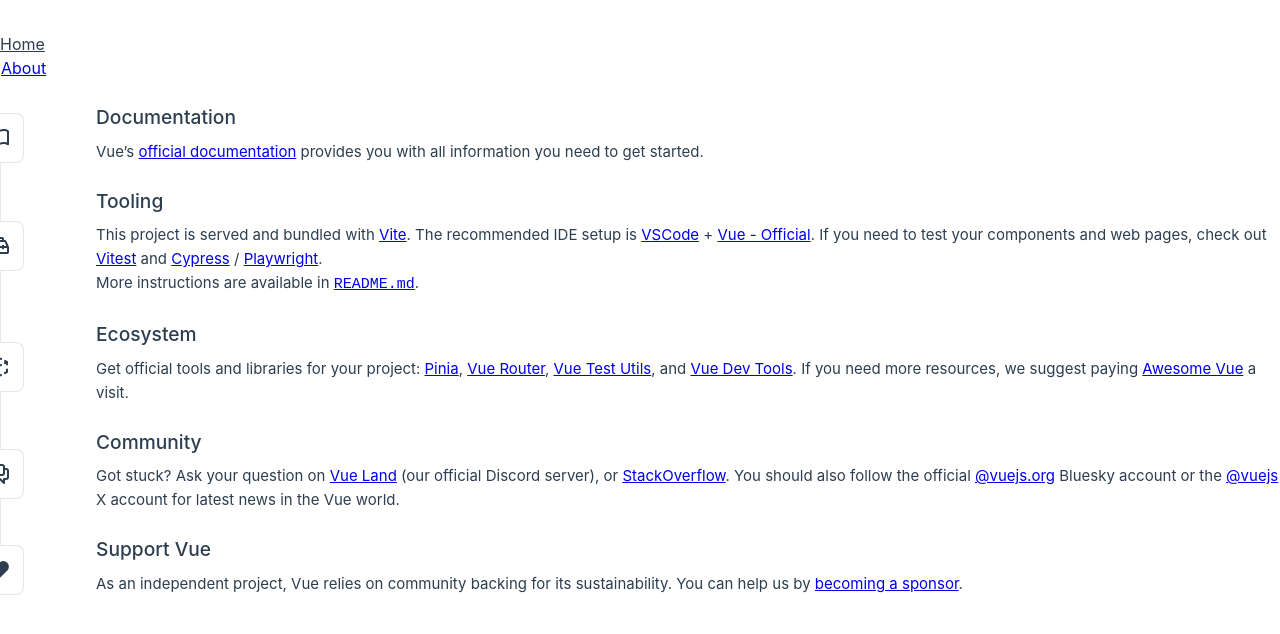
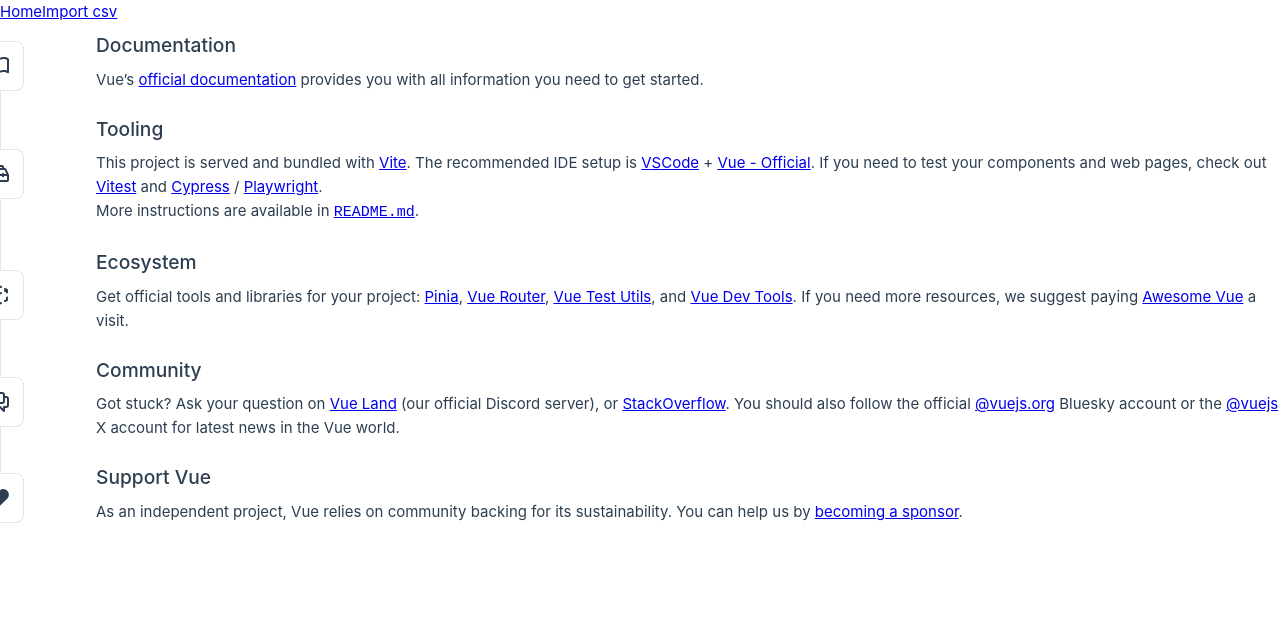
Before and after one commit to hy-rf/vue-sideproject1, a Vue app: page / in a window 1280 px wide. Shown: the top 634 px of the page. Built offline with nearby package versions, Linux system fonts and the light colour scheme; the HTML template or start-up script is replaced by a standard one.

Commit message:
feat: rename import link style: remove preset app.vue style

```diff
--- a/src/App.vue
+++ b/src/App.vue
@@ -7,7 +7,7 @@
     <div class="wrapper">
       <nav>
         <RouterLink to="/">Home</RouterLink>
-        <RouterLink to="/import">About</RouterLink>
+        <RouterLink to="/import">Import csv</RouterLink>
       </nav>
     </div>
   </header>
@@ -15,66 +15,4 @@
   <RouterView />
 </template>
 
-<style scoped>
-header {
-  line-height: 1.5;
-  max-height: 100vh;
-}
-
-.logo {
-  display: block;
-  margin: 0 auto 2rem;
-}
-
-nav {
-  width: 100%;
-  font-size: 12px;
-  text-align: center;
-  margin-top: 2rem;
-}
-
-nav a.router-link-exact-active {
-  color: var(--color-text);
-}
-
-nav a.router-link-exact-active:hover {
-  background-color: transparent;
-}
-
-nav a {
-  display: inline-block;
-  padding: 0 1rem;
-  border-left: 1px solid var(--color-border);
-}
-
-nav a:first-of-type {
-  border: 0;
-}
-
-@media (min-width: 1024px) {
-  header {
-    display: flex;
-    place-items: center;
-    padding-right: calc(var(--section-gap) / 2);
-  }
-
-  .logo {
-    margin: 0 2rem 0 0;
-  }
-
-  header .wrapper {
-    display: flex;
-    place-items: flex-start;
-    flex-wrap: wrap;
-  }
-
-  nav {
-    text-align: left;
-    margin-left: -1rem;
-    font-size: 1rem;
-
-    padding: 1rem 0;
-    margin-top: 1rem;
-  }
-}
-</style>
+<style scoped></style>
```
